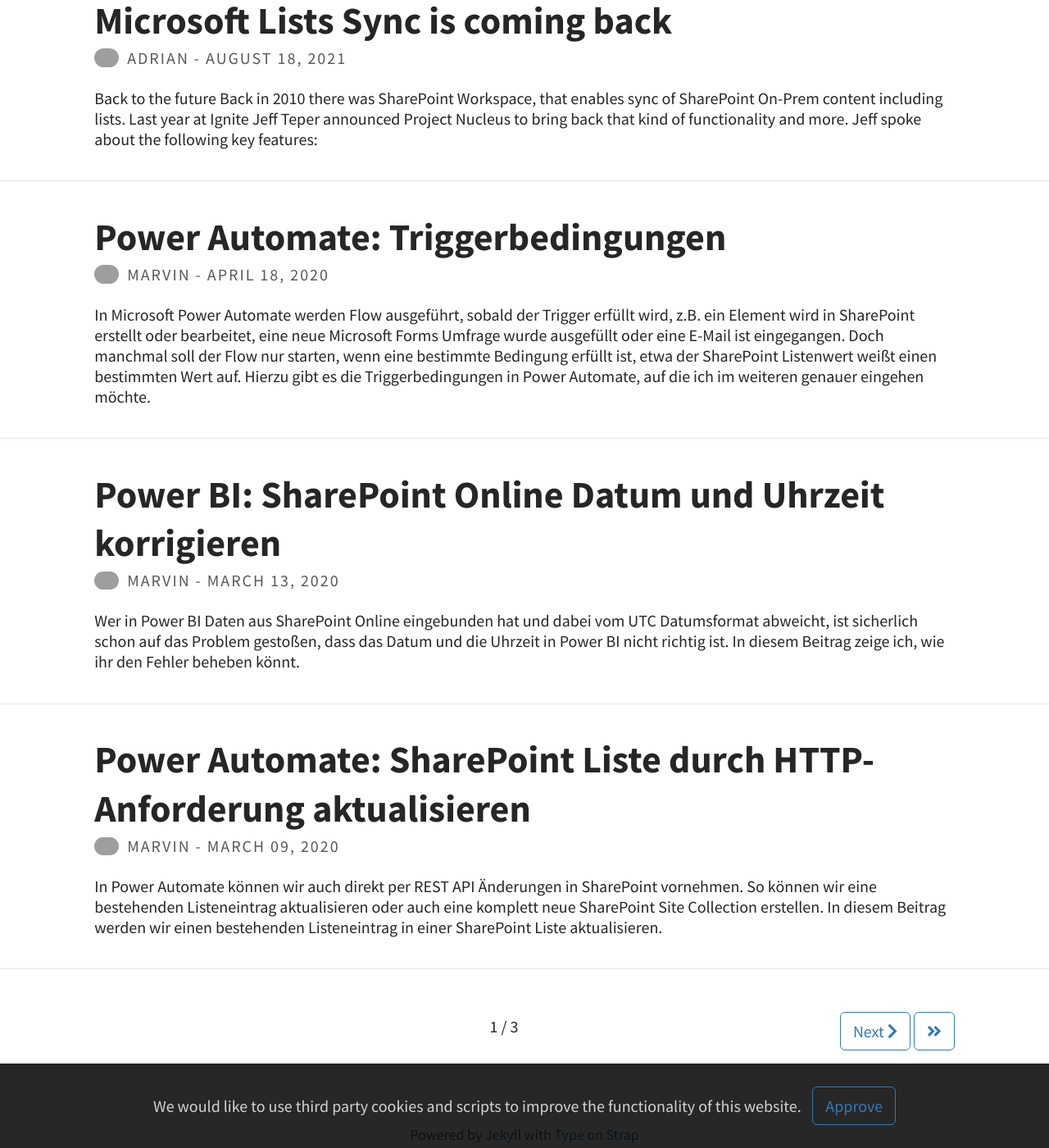
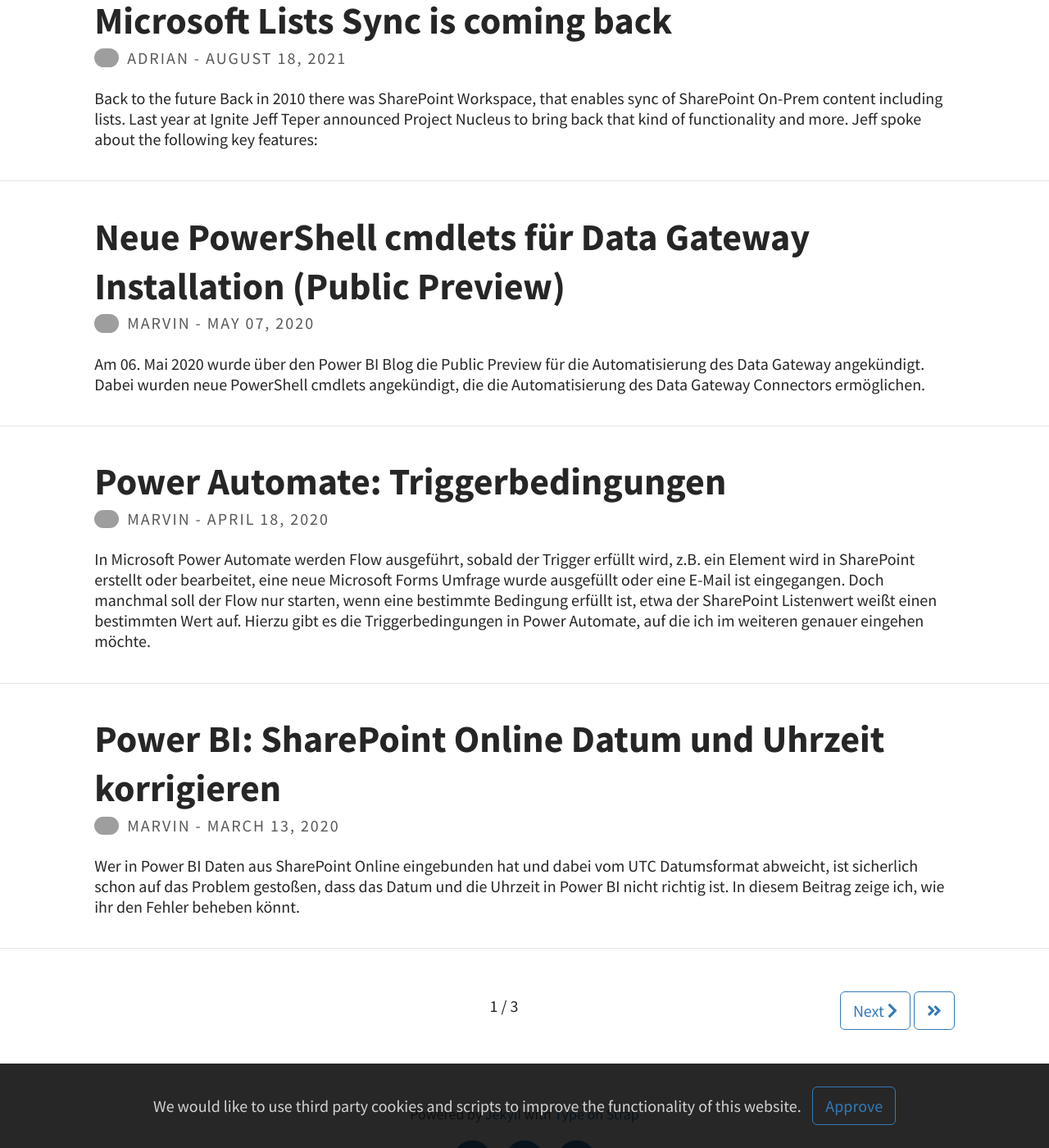
Before and after one commit to Cloud-Kumpel/CloudKumpel, a Jekyll site: the page built from index.html, in a window 1280 px wide and 1400 px high, scrolled down 691 px. Shown: the whole window at 82% size. Built offline with Jekyll 4.4.1, drawn with Linux system fonts in a browser that asks for light colours; the list of posts is cut into pages by our own code; some of the changed lines change nothing that is shown; grey boxes are pictures that could not be loaded.

Commit message:
Migrated post

````diff
--- a/_posts/2020-04-18-power-automate-triggerbedingungen.md
+++ b/_posts/2020-04-18-power-automate-triggerbedingungen.md
@@ -2,7 +2,7 @@
 layout: post
 title: "Power Automate: Triggerbedingungen"
 date: "2020-04-18"
-tags: [Office 365,Power Automate,HowTo,Deutsch,SharePoint Online]
+tags: [Power Automate,HowTo,Deutsch]
 feature-img: "assets/img/posts/2020-04-18/Image-946.png"
 author: MarvinBangert
 excerpt_separator: <!--more-->
--- /dev/null
+++ b/_posts/2020-05-07-neue-powershell-cmdlets-fuer-data-gateway-installation-public-preview.md
@@ -0,0 +1,103 @@
+---
+layout: post
+title: "Neue PowerShell cmdlets für Data Gateway Installation (Public Preview)"
+date: "2020-05-07"
+tags: [Power Automate,Power Apps,Power BI,PowerShell,Deutsch,Gateway]
+feature-img: "assets/img/posts/2020-05-07/PowerShell_Icon.png"
+author: MarvinBangert
+excerpt_separator: <!--more-->
+---
+
+Am 06. Mai 2020 wurde über den Power BI Blog die Public Preview für die Automatisierung des Data Gateway angekündigt. Dabei wurden neue PowerShell cmdlets angekündigt, die die Automatisierung des Data Gateway Connectors ermöglichen.
+<!--more-->
+
+Das Module kann über folgenden Befehl installiert und hinzugefügt werden:
+
+```PowerShell
+Install-Module -Name DataGateway
+```
+
+```PowerShell
+Import-Module DataGateway
+```
+
+> Hinweis:
+>
+> 1\. Diese cmdlets erfordern [Power Shell 7 oder höher](https://docs.microsoft.com/en-us/powershell/scripting/whats-new/what-s-new-in-powershell-70?view=powershell-7). Weitere Informationen gibt es in der [Microsoft Online Dokumentation](https://docs.microsoft.com/en-us/powershell/gateway/overview?view=datagateway-ps)
+>
+> 2\. Die aktuelle Releaseversion unterstützt die Installation eines Gateway Cluster mit nur einer Gatewayperson. Weitere Gatewaypersonen hinzufügen wird über die cmdlets aktuell nicht unterstützt.
+>
+> [Automation of Data Gateway Installation(Public Preview)](https://powerbi.microsoft.com/en-us/blog/announcing-automation-of-data-gateway-installationpublic-preview/)
+
+Weitere Informationen zum DataGateway Module gibt es hier: [https://www.powershellgallery.com/packages/DataGateway/3000.37.39](https://www.powershellgallery.com/packages/DataGateway/3000.37.39)
+
+Hier sind die neuen cmdlets für die Installation/Configuration des Data Gateway Connectors:
+
+Zuerst verbinden wir uns zum Data Gateway Service über:
+
+```PowerShell
+Connect-DataGatewayServiceAccount -ApplicationId <String> -ClientSecret <SecureString> [-Environment {Public | Germany | USGov | China | USGovHigh | USGovMil}] [-Tenant <String>] [<CommonParameters>]
+
+ODER
+
+Connect-DataGatewayServiceAccount -ApplicationId <String> -CertificateThumbprint <String> [-Environment {Public | Germany | USGov | China | USGovHigh | USGovMil}] [-Tenant <String>] [<CommonParameters>]
+```
+
+**Installieren**: Installieren des Gateways.
+
+```PowerShell
+Install-DataGateway [-AcceptConditions] [-InstallerLocation <String>] [<CommonParameters>]
+```
+
+**Konfigurieren**: Sobald die Installation abgeschlossen ist, kann das Gateway konfiguriert werden.
+
+```PowerShell
+Add-DataGatewayCluster -GatewayName <String> [-OverwriteExistingGateway] -RecoveryKey <SecureString> [-RegionKey <String>] [<CommonParameters>]
+```
+
+_**Wichtig! RecoveryKey gut speichern!**_
+
+**Admins hinzufügen**: Jetzt können weitere Admins für zu dem Gateway hinzugefügt werden.
+
+```PowerShell
+Add-DataGatewayClusterUser [-AllowedDataSourceTypes {Sql | AnalysisServices | SAPHana | File | Folder | Oracle | Teradata | SharePointList | Web | OData | DB2 | MySql | PostgreSql | Sybase | Extension | SAPBW | AzureTables | AzureBlobs | Informix | ODBC | Excel | SharePoint | PubNub | MQ | BizTalk | GoogleAnalytics | CustomHttpApi | Exchange | Facebook | HDInsight | AzureMarketplace | ActiveDirectory | Hdfs | SharePointDocLib | PowerQueryMashup | OleDb | AdoDotNet | R | LOB | Salesforce | CustomConnector | SAPBWMessageServer | AdobeAnalytics | Essbase | AzureDataLakeStorage | SapErp | UIFlow | Unknown}] -GatewayClusterId <Guid> -PrincipalObjectId <Guid> [-RegionKey <String>] -Role {Admin | ConnectionCreator | ConnectionCreatorWithReshare} [-Scope {Individual | Organization}] [<CommonParameters>]
+```
+
+Hier sind noch weitere cmdlets, die genutzt werden können:
+
+```PowerShell
+Add-DataGatewayServiceAccount
+Login-DataGateway
+Login-DataGatewayServiceAccount
+Logout-DataGateway
+Logout-DataGatewayServiceAccount
+Remove-DataGatewayServiceAccount
+Set-DataGatewayServiceAccount
+Add-DataGatewayClusterDatasourceUser
+Get-DataGatewayCluster
+Get-DataGatewayClusterDatasource
+Get-DataGatewayClusterDatasourceStatus
+Get-DataGatewayClusterDatasourceUser
+Get-DataGatewayClusterStatus
+Get-DataGatewayInstaller
+Get-DataGatewayRegion
+Get-DataGatewayTenantPolicy
+Remove-DataGatewayCluster
+Remove-DataGatewayClusterDatasource
+Remove-DataGatewayClusterDatasourceUser
+Remove-DataGatewayClusterMember
+Remove-DataGatewayClusterUser
+Set-DataGatewayCluster
+Set-DataGatewayClusterDatasource
+Set-DataGatewayInstaller
+Set-DataGatewayTenantPolicy
+Disconnect-DataGatewayServiceAccount
+Get-DataGatewayAccessToken
+Resolve-DataGatewayError
+```
+
+Außerdem gibt es hier noch ein [Beispiel-Skript](https://www.powershellgallery.com/packages/DataGateway/3000.37.39/Content/Samples%5CInstallAndAddDataGateway-Sample.ps1) von Microsoft.
+
+Originaler Beitrag von Microsoft: [https://powerbi.microsoft.com/en-us/blog/announcing-automation-of-data-gateway-installationpublic-preview/](https://powerbi.microsoft.com/en-us/blog/announcing-automation-of-data-gateway-installationpublic-preview/)
+
+Inhalt aus dem Microsoft Beitrag übernommen und durch eigene Inhalte erweitert.
````
Also changed, not shown: assets/img/posts/2020-05-07/DataGatewayAutomation.png (added), assets/img/posts/2020-05-07/PowerShell_Icon.png (added).
